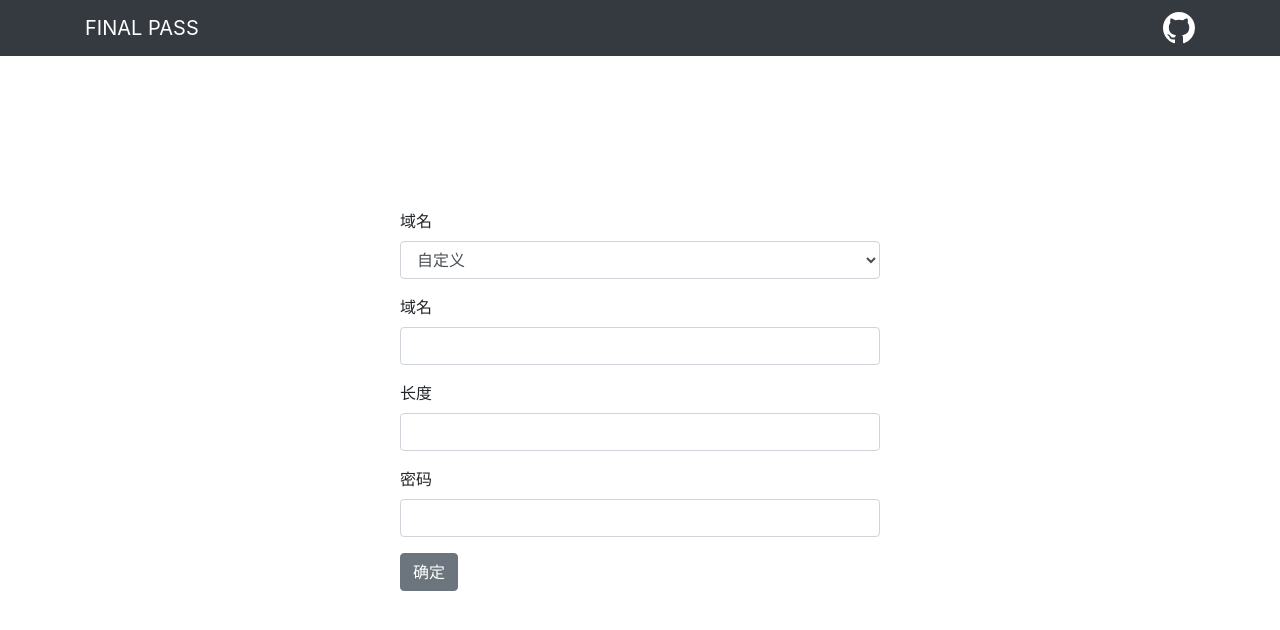
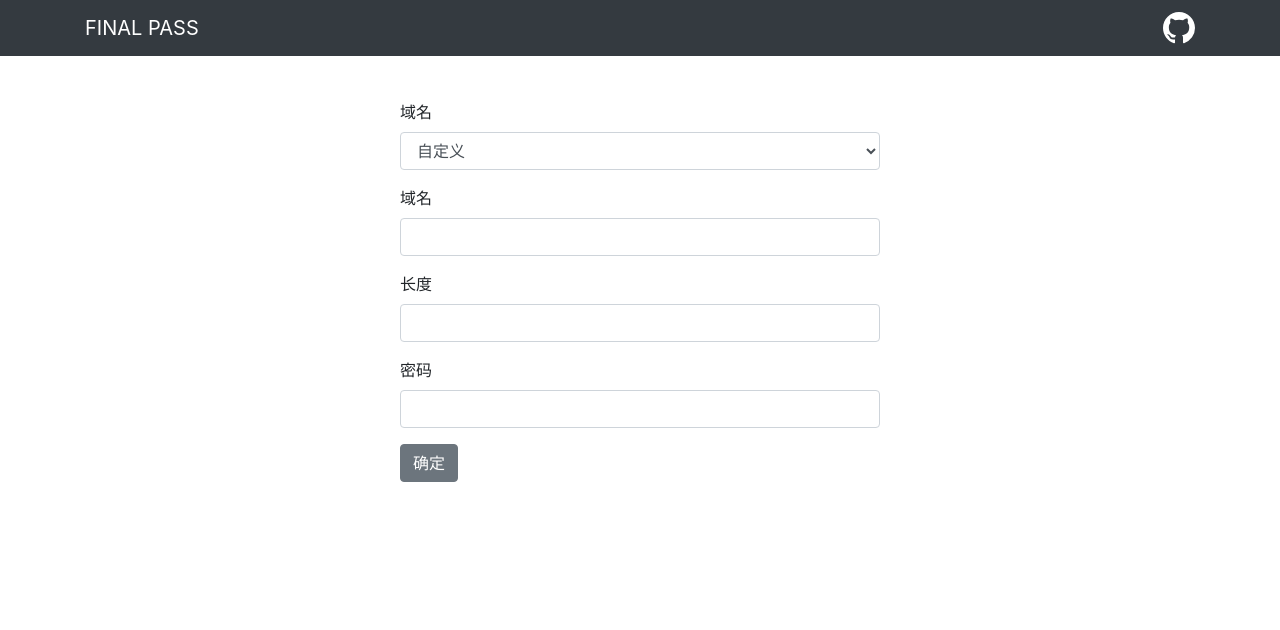
Before and after one commit to fpass/fpass, a React (Create React App) app: page / in a window 1280 px wide. Shown: the top 630 px of the page. Built offline with nearby package versions, Linux system fonts and the light colour scheme; the HTML template or start-up script is replaced by a standard one.

Commit message:
优化移动端样式

```diff
--- a/src/page/Home/Navbar.js
+++ b/src/component/Navbar.js
@@ -9,7 +9,7 @@ const Wrap = styled(Navbar).attrs({
   background: #343a40;
 `
 
-const GithubIcon = styled.a.attrs({
+const GithubLink = styled.a.attrs({
   href: 'https://github.com/fpass/fpass',
   target: '_blank',
 })`
@@ -32,14 +32,14 @@ export default () => (
   <Wrap>
     <Container>
       <NavbarBrand href="/">FINAL PASS</NavbarBrand>
-      <GithubIcon>
+      <GithubLink>
         <svg height="32" version="1.1" viewBox="0 0 16 16" width="32">
           <path
             fillRule="evenodd"
             d="M8 0C3.58 0 0 3.58 0 8c0 3.54 2.29 6.53 5.47 7.59.4.07.55-.17.55-.38 0-.19-.01-.82-.01-1.49-2.01.37-2.53-.49-2.69-.94-.09-.23-.48-.94-.82-1.13-.28-.15-.68-.52-.01-.53.63-.01 1.08.58 1.23.82.72 1.21 1.87.87 2.33.66.07-.52.28-.87.51-1.07-1.78-.2-3.64-.89-3.64-3.95 0-.87.31-1.59.82-2.15-.08-.2-.36-1.02.08-2.12 0 0 .67-.21 2.2.82.64-.18 1.32-.27 2-.27.68 0 1.36.09 2 .27 1.53-1.04 2.2-.82 2.2-.82.44 1.1.16 1.92.08 2.12.51.56.82 1.27.82 2.15 0 3.07-1.87 3.75-3.65 3.95.29.25.54.73.54 1.48 0 1.07-.01 1.93-.01 2.2 0 .21.15.46.55.38A8.013 8.013 0 0 0 16 8c0-4.42-3.58-8-8-8z"
           />
         </svg>
-      </GithubIcon>
+      </GithubLink>
     </Container>
   </Wrap>
 )
--- a/src/page/Home/Form.js
+++ b/src/page/Home.js
@@ -14,21 +14,23 @@ import {
   ModalBody,
   ModalFooter,
 } from 'reactstrap'
-import rules from '../../common/rules'
-import encrypt from '../../common/encrypt'
-import scrollIntoView from '../../common/scrollIntoView'
+import Navbar from '../component/Navbar'
+import rules from '../common/rules'
+import encrypt from '../common/encrypt'
+import scrollIntoView from '../common/scrollIntoView'
 
 const Wrap = styled(Container)`
-  height: 100vh;
-  display: flex;
-  justify-content: center;
-  align-items: center;
+  padding-top: 100px;
+  padding-bottom: 44px;
 `
 
-const Box = styled(Form)`
+const PassForm = styled(Form)`
   max-width: 480px;
-  width: 100%;
   margin: 0 auto;
+`
+
+const EmptyInput = styled(Input)`
+  display: none
 `
 
 export default class Home extends Component {
@@ -50,7 +52,8 @@ export default class Home extends Component {
     const { selected, modal } = this.state
     return (
       <Wrap ref="wrap">
-        <Box>
+        <Navbar />
+        <PassForm>
           <FormGroup>
             <Label>域名</Label>
             <Input type="select" onChange={event => this.setState({ selected: ~~event.target.value })} value={selected}>
@@ -82,13 +85,13 @@ export default class Home extends Component {
               autoComplete="on"
               onInput={event => this.setState({ password: event.target.value })}
             />
-            {/* 当只有一个 input 框时，回车会导致 form 提交，所以多加个隐藏框 */}
-            <Input style={{display: 'none'}} />
+            {/* 当只有一个密码框时，回车会触发 form 提交，加个隐藏框解决 */}
+            <EmptyInput />
           </FormGroup>
           <Button color="secondary" ref="submitForm" onClick={this.submitForm}>
             确定
           </Button>
-        </Box>
+        </PassForm>
         <Modal isOpen={modal} centered={true}>
           <ModalHeader>提示</ModalHeader>
           <ModalBody>密码已复制到剪贴板</ModalBody>
--- a/src/page/Home/index.js
+++ /dev/null
@@ -1,10 +0,0 @@
-import React from 'react'
-import Navbar from './Navbar'
-import Form from './Form'
-
-export default () => (
-  <div>
-    <Navbar />
-    <Form />
-  </div>
-)
```
